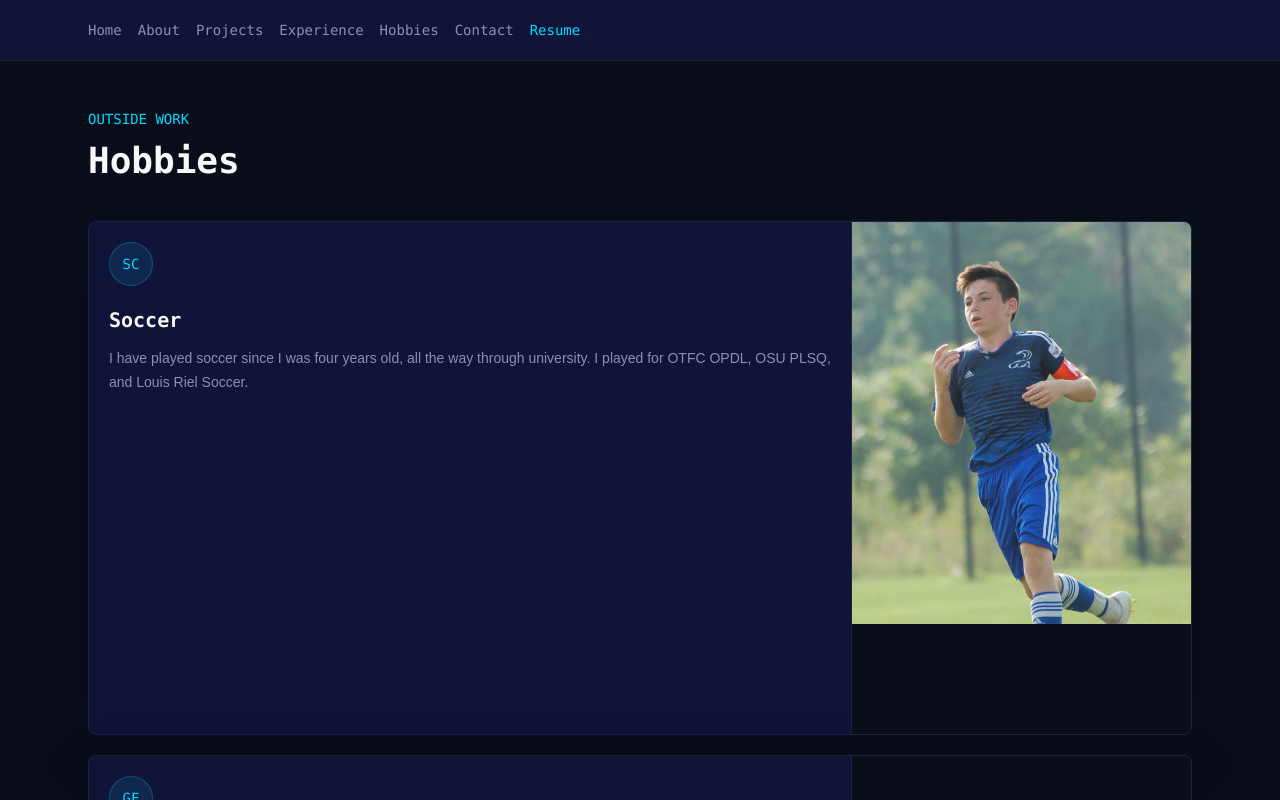
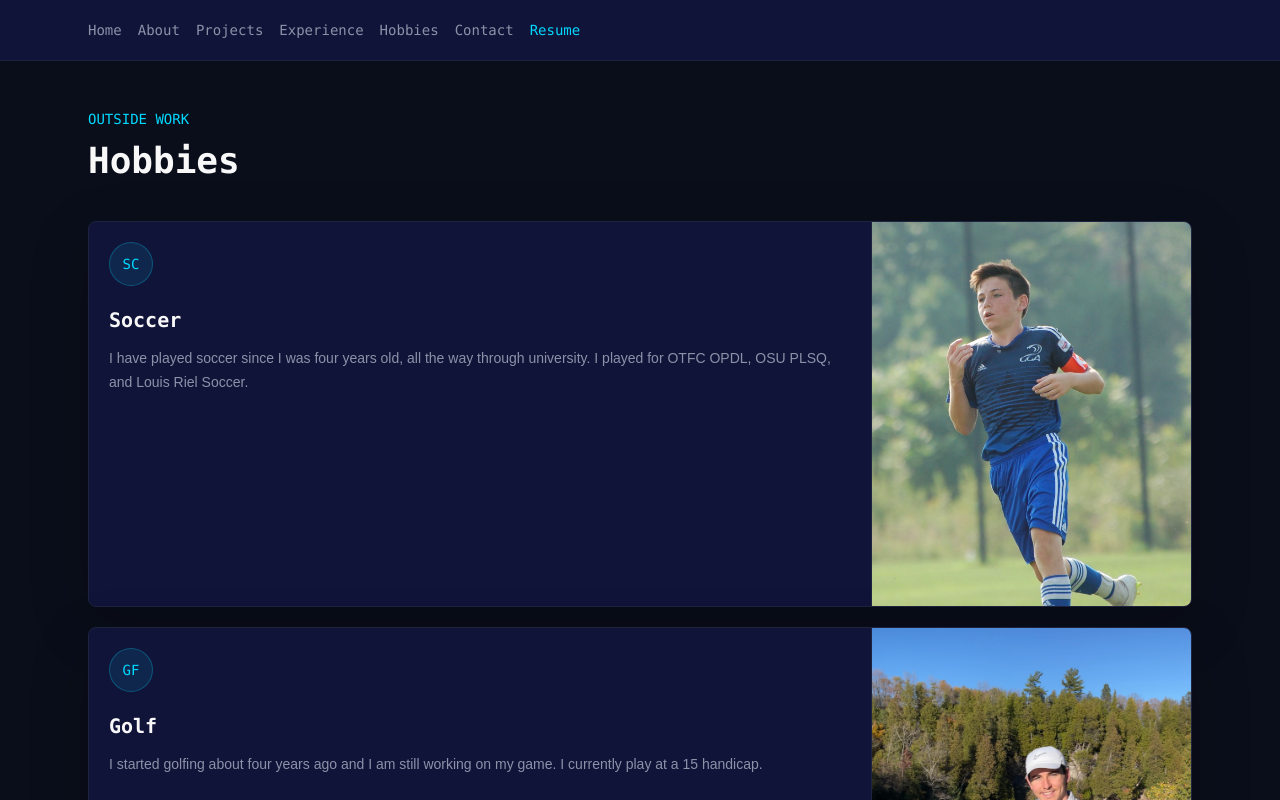
Before and after one commit to Zachary-Levesque/Portfolio, a Next.js app: page /hobbies in a window 1280 px wide. Shown: the top 800 px of the page. Built offline with nearby package versions, Linux system fonts and the light colour scheme.

Commit message:
Update page.tsx

```diff
--- a/app/hobbies/page.tsx
+++ b/app/hobbies/page.tsx
@@ -16,7 +16,7 @@ export default function HobbiesPage() {
       accent: "SC",
       image: "/images/soccer.jpg",
       imageAlt: "Zachary playing soccer",
-      imagePosition: "object-top",
+      imagePosition: "object-[50%_18%]",
       description:
         "I have played soccer since I was four years old, all the way through university. I played for OTFC OPDL, OSU PLSQ, and Louis Riel Soccer."
     },
@@ -25,7 +25,7 @@ export default function HobbiesPage() {
       accent: "GF",
       image: "/images/golf.jpeg",
       imageAlt: "Zachary golfing",
-      imagePosition: "object-bottom",
+      imagePosition: "object-[50%_65%]",
       description:
         "I started golfing about four years ago and I am still working on my game. I currently play at a 15 handicap."
     },
@@ -42,7 +42,7 @@ export default function HobbiesPage() {
       accent: "SK",
       image: "/images/ski.jpeg",
       imageAlt: "Zachary skiing",
-      imagePosition: "object-center",
+      imagePosition: "object-[50%_40%]",
       description: "I have been skiing my whole life."
     },
     {
@@ -50,7 +50,7 @@ export default function HobbiesPage() {
       accent: "SP",
       image: "/images/sports.jpeg",
       imageAlt: "Zachary at a sports event",
-      imagePosition: "object-bottom",
+      imagePosition: "object-[50%_70%]",
       description:
         "Beyond soccer, golf, and skiing, I just love sports in general, watching and playing whatever I can."
     },
@@ -59,7 +59,7 @@ export default function HobbiesPage() {
       accent: "OD",
       image: "/images/boating.jpeg",
       imageAlt: "Zachary boating outdoors",
-      imagePosition: "object-center",
+      imagePosition: "object-[50%_45%]",
       description:
         "I love fishing, boating, being in nature, and spending time outside."
     }
@@ -78,7 +78,7 @@ export default function HobbiesPage() {
         {hobbies.map((hobby) => (
           <article
             key={hobby.title}
-            className="grid overflow-hidden rounded-lg border border-border bg-surface shadow-[0_18px_60px_rgba(0,0,0,0.18)] md:grid-cols-[1fr_340px]"
+            className="grid overflow-hidden rounded-lg border border-border bg-surface shadow-[0_18px_60px_rgba(0,0,0,0.18)] md:grid-cols-[1fr_320px]"
           >
             <div className="flex flex-col p-5">
               <div className="mb-5 flex h-11 w-11 items-center justify-center rounded-full border border-accent/25 bg-accent/10 font-mono text-sm text-accent">
@@ -92,13 +92,13 @@ export default function HobbiesPage() {
               </p>
             </div>
             {hobby.image ? (
-              <div className="relative min-h-[28rem] border-t border-border bg-background md:min-h-[32rem] md:border-l md:border-t-0">
+              <div className="relative aspect-[4/5] border-t border-border bg-background md:aspect-auto md:min-h-[24rem] md:border-l md:border-t-0">
                 <Image
                   src={hobby.image}
                   alt={hobby.imageAlt ?? hobby.title}
                   fill
-                  sizes="(max-width: 768px) 100vw, 340px"
-                  className={`object-contain ${hobby.imagePosition}`}
+                  sizes="(max-width: 768px) 100vw, 320px"
+                  className={`object-cover ${hobby.imagePosition}`}
                 />
               </div>
             ) : null}
```
